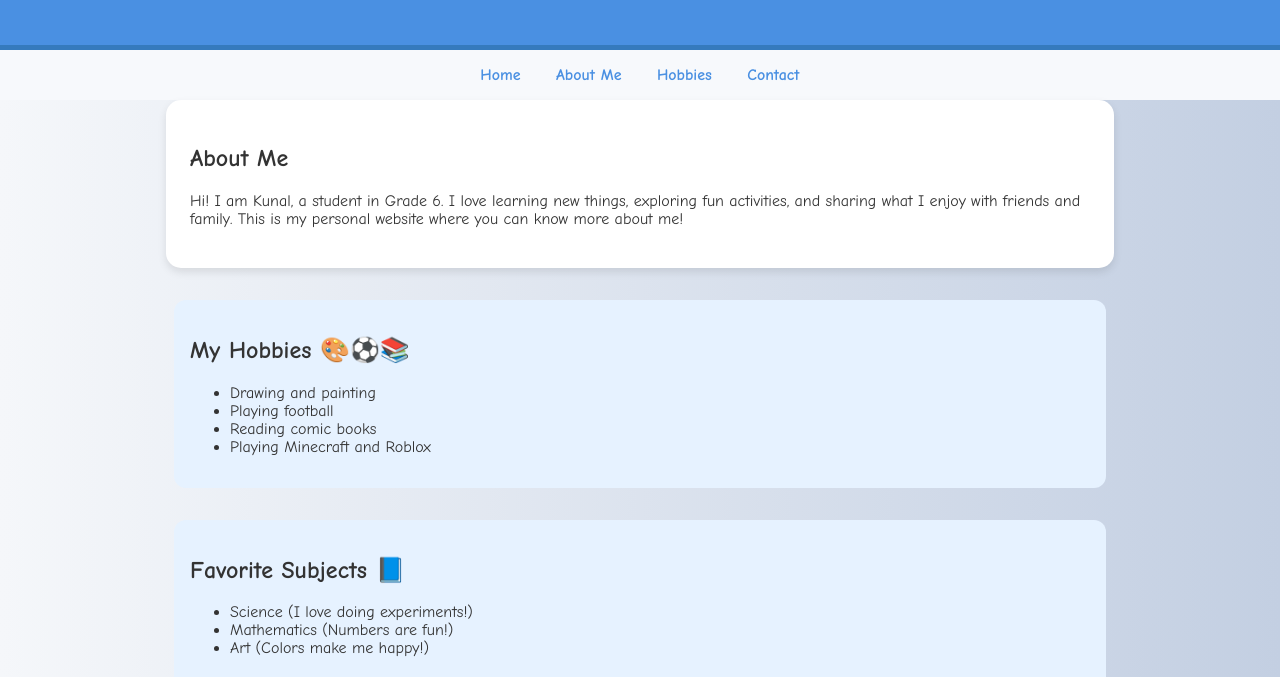
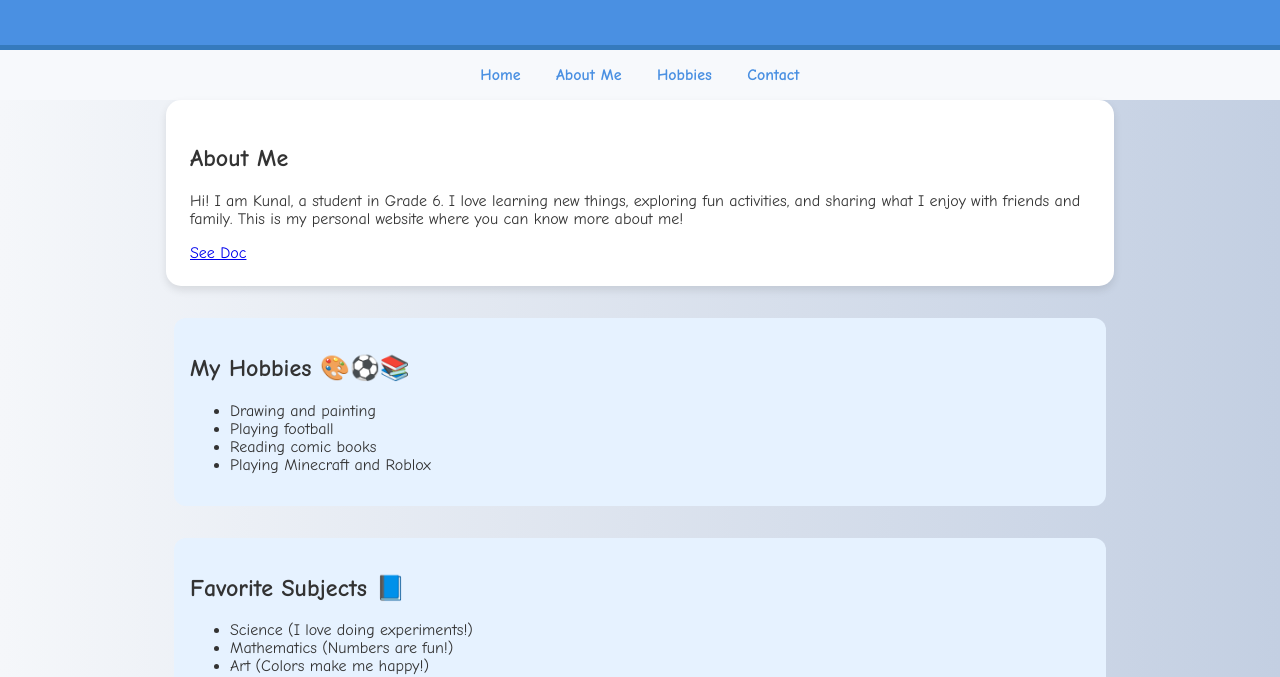
Before and after one commit to Tridev11/My-Website, a plain HTML site: page index.html in a window 1280 px wide. Shown: the part 125-802 px from the top of the page. Drawn offline with Linux system fonts and the light colour scheme.

Commit message:
Update index.html
a href added

```diff
--- a/index.html
+++ b/index.html
@@ -108,7 +108,8 @@
   <section class="intro">
     <h2>About Me</h2>
     <p>Hi! I am Kunal, a student in Grade 6. I love learning new things, exploring fun activities, and sharing what I enjoy with friends and family. This is my personal website where you can know more about me!</p>
-  </section>
+   <a href="https://docs.google.com/document/d/1dPyq7ry4TraHJKMoAi8IxgRP7LDyOgww/edit?usp=sharing&ouid=104895201980462718564&rtpof=true&sd=true" target="_blank">See Doc</a>
+ </section>
 
   <section class="hobbies">
     <h2>My Hobbies 🎨⚽📚</h2>
```
